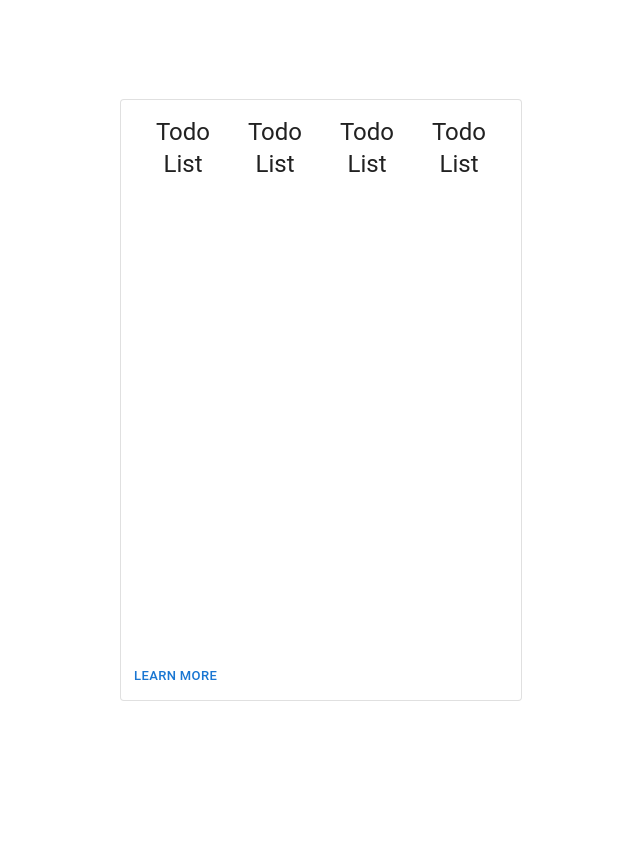
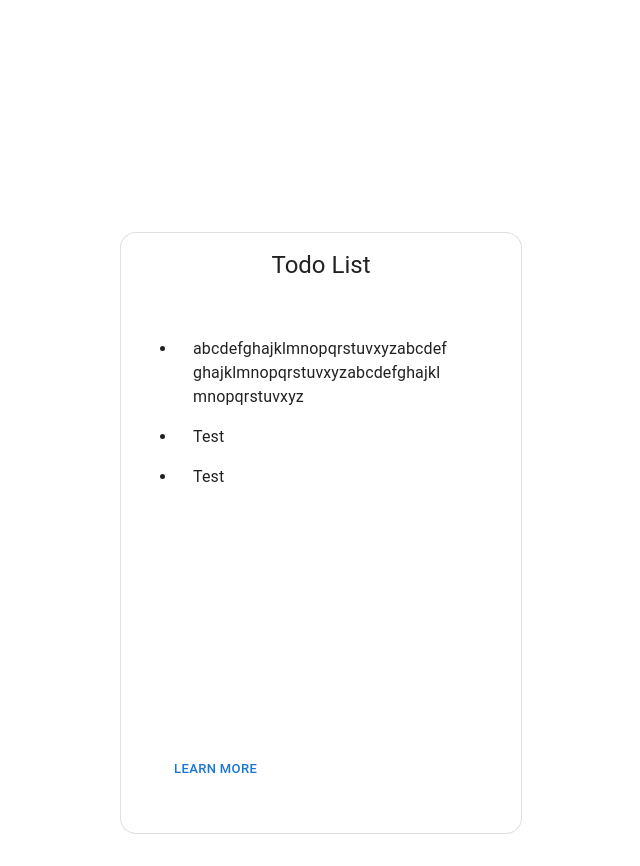
Before and after one commit to Aaronasgh/todo-app-fe, a React (Vite) app: page / in a window 1280 px wide. Shown: the whole page, without its empty margins (319-959 px from the left). Before the commit the page ends 800 px from the top, so only its background shows below. Built offline with nearby package versions, Linux system fonts and the light colour scheme.

Commit message:
Improved content spacing; added Linebreaks

```diff
--- a/src/App.tsx
+++ b/src/App.tsx
@@ -9,7 +9,7 @@ function App() {
         container
         justifyContent="center"
         alignItems="flex-start"
-        sx={{ minHeight: "66vh" }}
+        sx={{ minHeight: "100vh", pt: 25 }}
       >
         <Grid>
           <TodoCard />
--- a/src/components/TodoCard.tsx
+++ b/src/components/TodoCard.tsx
@@ -2,30 +2,48 @@ import Card from "@mui/material/Card";
 import CardActions from "@mui/material/CardActions";
 import CardContent from "@mui/material/CardContent";
 import Button from "@mui/material/Button";
-import { Typography } from "@mui/material";
+import { List, ListItem, Typography } from "@mui/material";
 
 export default function TodoCard() {
+  const cardMinHeight = 600;
+  const cardWidth = 400;
+  const cardBorderRadius = "16px";
+
   return (
     <Card
       variant="outlined"
       sx={{
-        width: 400,
-        minHeight: 600,
+        width: cardWidth,
+        minHeight: cardMinHeight,
         display: "flex",
         flexDirection: "column",
         justifyContent: "flex-start",
-        alignItems: "stretch",
+        borderRadius: cardBorderRadius,
       }}
     >
-      <CardContent
-        sx={{ display: "flex", justifyContent: "center", flexGrow: 1 }}
-      >
-        <Typography variant="h5">Todo List</Typography>
-        <Typography variant="h5">Todo List</Typography>
-        <Typography variant="h5">Todo List</Typography>
-        <Typography variant="h5">Todo List</Typography>
+      {/* flexGrow set to 1 so CardContent fills remaining container space, resulting in CardActions staying at the bottom */}
+      <CardContent sx={{ flexGrow: 1 }}>
+        <Typography
+          variant="h5"
+          sx={{ display: "flex", justifyContent: "center" }}
+        >
+          Todo List
+        </Typography>
+        <Typography
+          sx={{
+            wordBreak: "break-word",
+          }}
+        >
+          <List sx={{ listStyleType: "disc", margin: 5 }}>
+            <ListItem sx={{ display: "list-item" }}>
+              abcdefghajklmnopqrstuvxyzabcdefghajklmnopqrstuvxyzabcdefghajklmnopqrstuvxyz
+            </ListItem>
+            <ListItem sx={{ display: "list-item" }}>Test</ListItem>
+            <ListItem sx={{ display: "list-item" }}>Test</ListItem>
+          </List>
+        </Typography>
       </CardContent>
-      <CardActions>
+      <CardActions sx={{ margin: 5 }}>
         <Button size="small">Learn More</Button>
       </CardActions>
     </Card>
```
